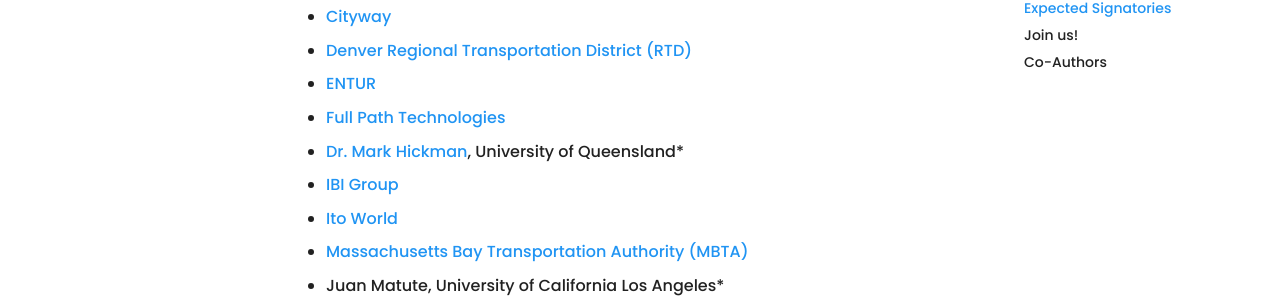
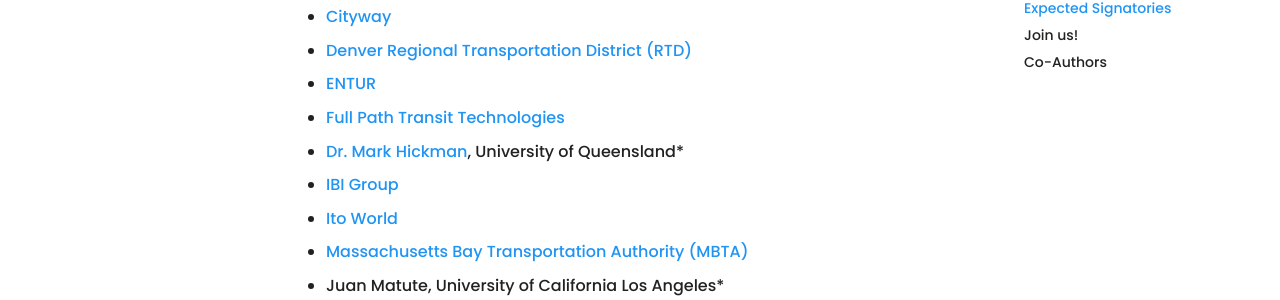
Before and after one commit to interoperable-mobility/principles, an MkDocs documentation site: the page built from docs/index.md, in a window 1280 px wide and 900 px high, scrolled down 2244 px. Shown: the part 154-454 px from the top of the window. Built offline with MkDocs 1.6.1 and Material for MkDocs 9.7.7, drawn with Linux system fonts in a browser that asks for light colours; nearby versions of some CDN libraries; comment, search, counter and statistics services are not loaded.

Commit message:
update full path name

```diff
--- a/docs/index.md
+++ b/docs/index.md
@@ -46,7 +46,7 @@
 - [Cityway](https://cityway.io/)
 - [Denver Regional Transportation District (RTD)](https://www.rtd-denver.com/)
 - [ENTUR](https://entur.no/)
-- [Full Path Technologies](http://fullpath.io)
+- [Full Path Transit Technologies](http://fullpath.io)
 - [Dr. Mark Hickman](https://researchers.uq.edu.au/researcher/2972), University of Queensland*
 - [IBI Group](https://www.ibigroup.com)
 - [Ito World](https://www.itoworld.com/)
```
